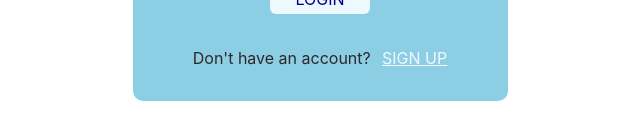
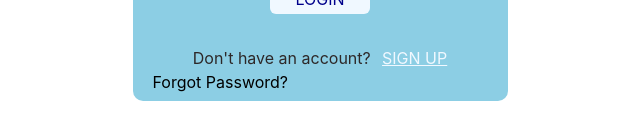
Before and after one commit to dmrlobo2002/Schedule-a-Doc, a React (Create React App) app in the folder frontend/: page /login in a window 1280 px wide. Shown: the part 352-492 px from the top of the page, without its empty margins (320-960 px from the left). Built offline with nearby package versions, Linux system fonts and the light colour scheme.

Commit message:
Sprint 1 Login Page w/ sign up option

```diff
--- a/frontend/src/components/pages/Login.tsx
+++ b/frontend/src/components/pages/Login.tsx
@@ -17,7 +17,7 @@ export const Login = () => {
             Don't have an account?
             <button className="SignupButton"> SIGN UP</button>
             </div>
-
+            <button className="ForgotPassword"> Forgot Password? </button>
       </div>
     </div>
   );
--- /dev/null
+++ b/frontend/src/components/pages/Signup.tsx
@@ -0,0 +1 @@
+import React from 'react';
```
